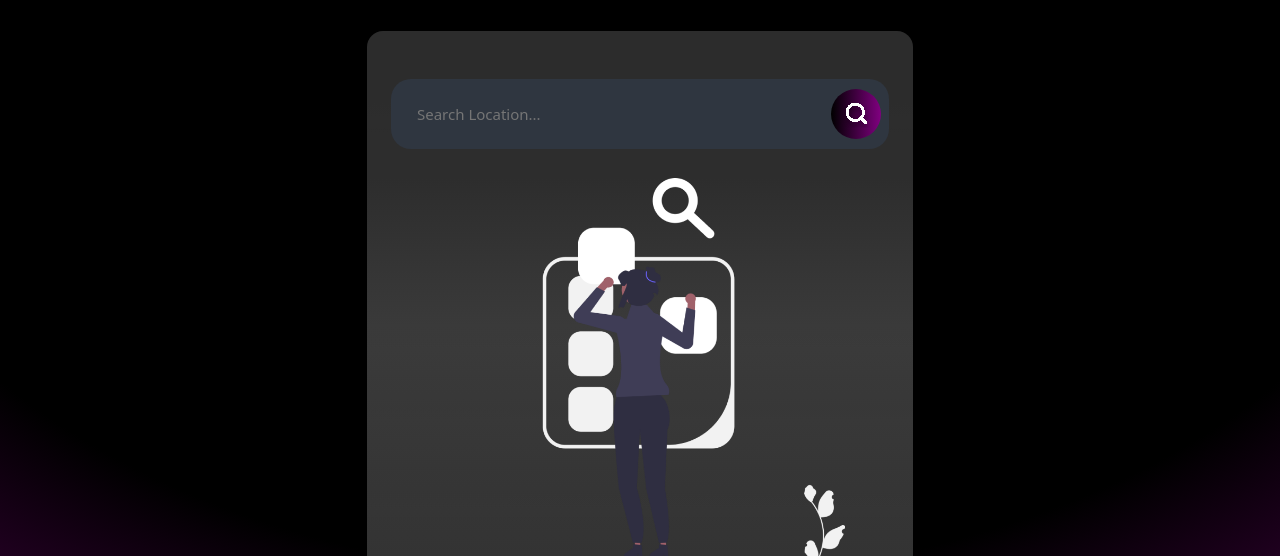
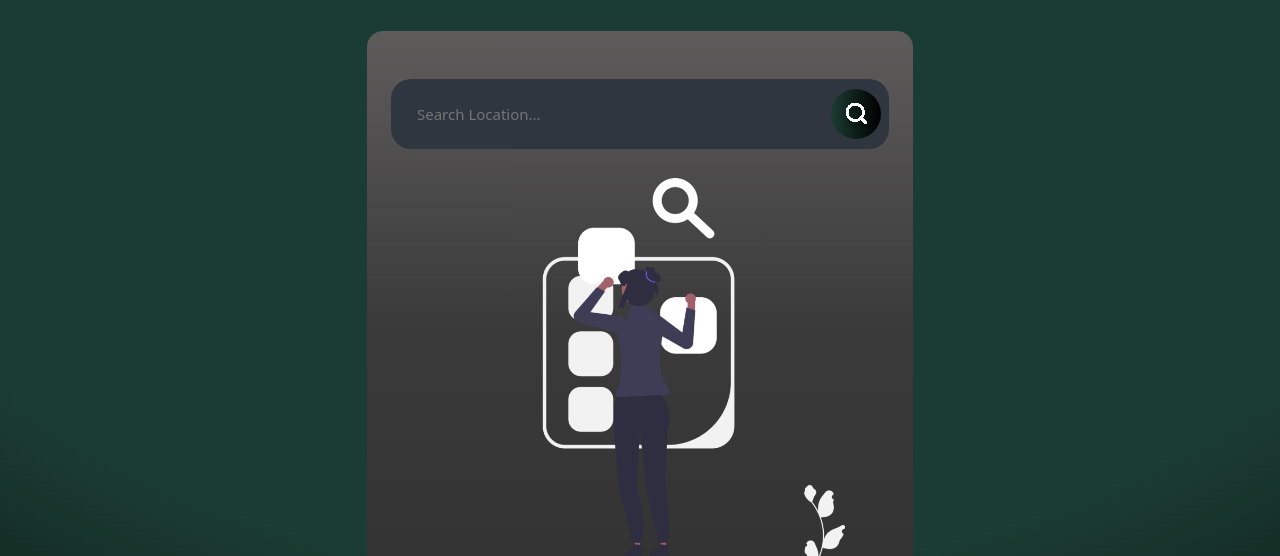
Before and after one commit to moatazmohaamed/Weather-App, a plain HTML site: page index.html in a window 1280 px wide. Shown: the top 556 px of the page. Drawn offline with Linux system fonts and the light colour scheme.

Commit message:
Update main.css

```diff
--- a/css/main.css
+++ b/css/main.css
@@ -1,8 +1,9 @@
 header {
-    background: radial-gradient(125% 125% at 50% 10%, black 50%, purple 100%);
+    background: radial-gradient(125% 125% at 50% 10%, #1b3c32 50%, #000000 100%);
     transition: all .4s;
 }
 
+/* background: linear-gradient(to top left, #1b3c32, #000000); */
 .fs-xl {
     font-size: 4rem;
 }
@@ -13,7 +14,7 @@ header {
 }
 
 .card {
-    background: linear-gradient(to bottom, #323232 20%, #3F3F3F 40%, #1C1C1C 150%), linear-gradient(to top, rgba(255, 255, 255, 0.40) 0%, rgba(0, 0, 0, 0.25) 200%);
+    background: linear-gradient(to bottom, #6b6868 0%, #3F3F3F 40%, #1C1C1C 150%), linear-gradient(to top, rgba(255, 255, 255, 0.40) 0%, rgba(0, 0, 0, 0.25) 200%);
     background-blend-mode: multiply;
     border: 0 !important;
     border-radius: 1rem !important;
@@ -39,7 +40,7 @@ header {
     width: 50px;
     height: 50px;
     border-radius: 50%;
-    background: var(--gradient-2, linear-gradient(90deg, black 0%, purple 100%));
+    background: var(--gradient-2, linear-gradient(90deg, #1b3c32 0%, #000000 100%));
     border: 0;
     display: inline-block;
     transition: all 300ms cubic-bezier(.23, 1, 0.32, 1);
```
